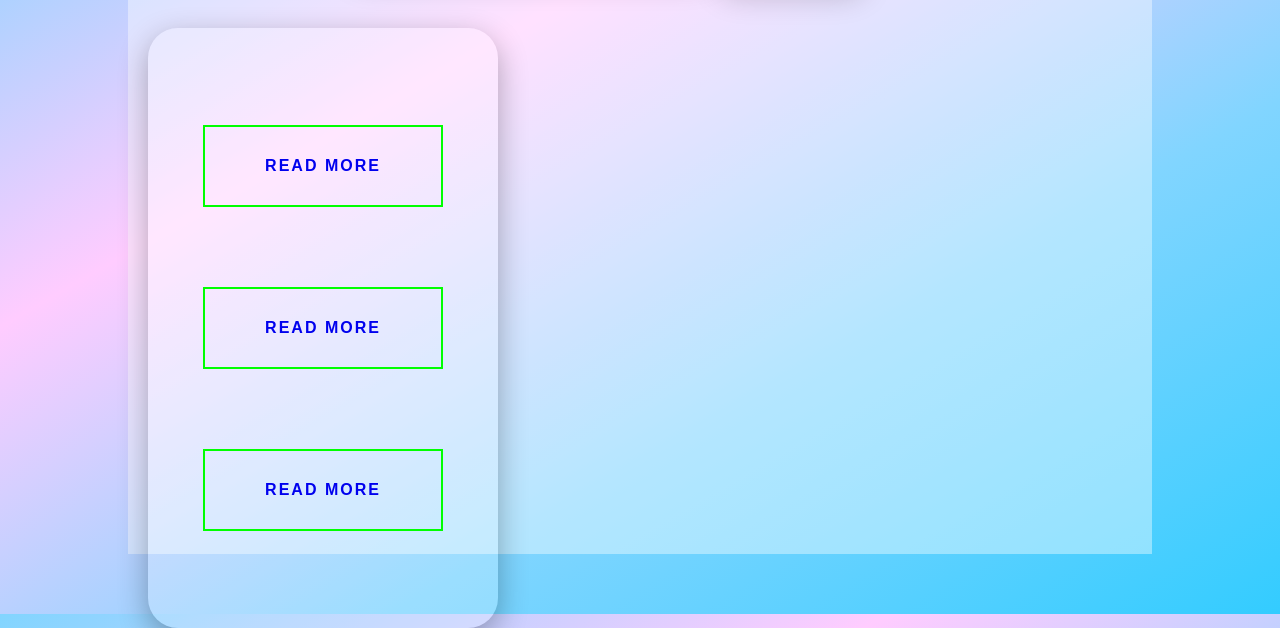
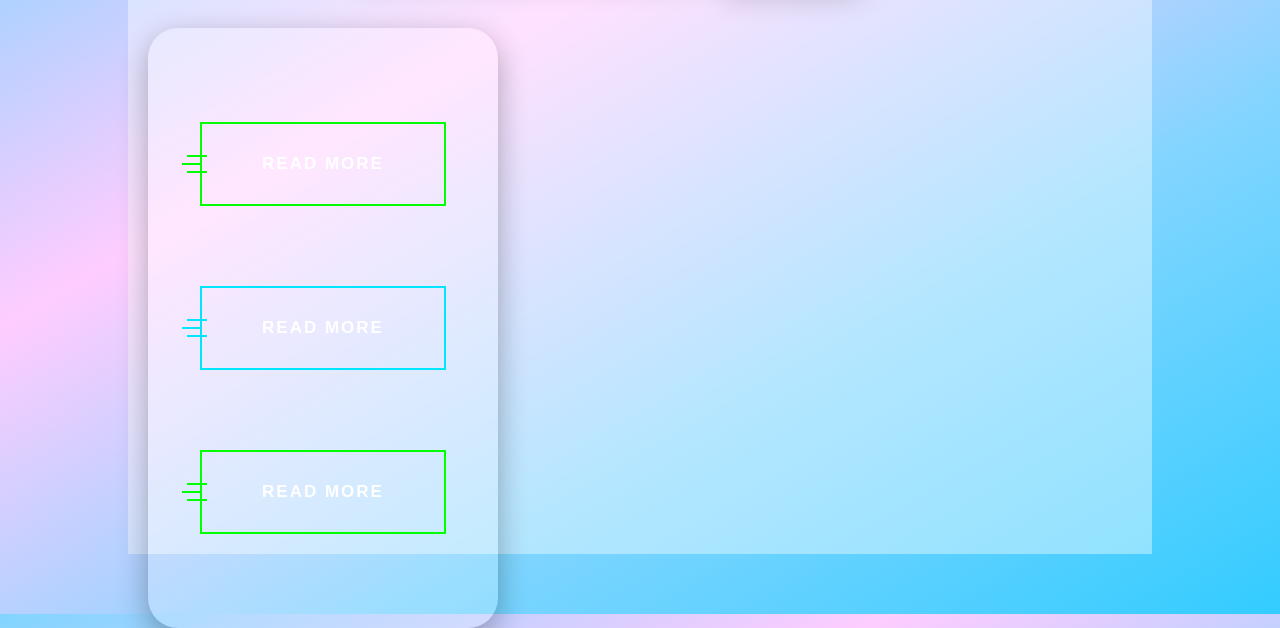
Before and after one commit to ramziddinolimov/express_backend, a website: page views/index.html in a window 1280 px wide. Shown: the part 186-814 px from the top of the page. Drawn offline with Linux system fonts and the light colour scheme; files that its build step writes are made by us from their sources; files whose address does not match are found by name.

Commit message:
link continued

```diff
--- a/public/style.css
+++ b/public/style.css
@@ -125,7 +125,7 @@ body{
 
 }
 
-.sidebar a{
+.sidebar button{
     position: relative;
     display: inline-block;
     padding: 30px 60px;
@@ -134,4 +134,36 @@ body{
     text-transform: uppercase;
     font-weight: 600;
     letter-spacing: 2px;
+    -webkit-box-reflect: below 50px linear-gradient (transparent, #0002);
+    transition: .5s;
+    outline: none;
+    cursor: pointer;
+    font-size: 17px;
+    color: white;
+    background: none;
 }
+
+.sidebar button:hover{
+    color: black;
+}
+
+.sidebar button:nth-child(2){
+    filter: hue-rotate(80deg);
+}
+
+.sidebar button::before{
+    content: "";
+    position: absolute;
+    left: -20px;
+    top: 50%;
+    transform: translateY(-50%);
+    width: 20px;
+    height: 2px;
+    background: #0f0;
+    box-shadow: 5px -8px 0 #0f0,
+                5px 8px 0 #0f0;
+}
+
+.sidebar button:hover::before{
+    width: 60%;
+}
--- a/views/index.html
+++ b/views/index.html
@@ -45,9 +45,9 @@
 
         </div>
         <div class="sidebar">
-            <a href="#"> <span>Read More</span></a>
-            <a href="#"> <span>Read More</span></a>
-            <a href="#"> <span>Read More</span></a>
+            <button> <span>Read More</span></button>
+            <button> <span>Read More</span></button>
+            <button> <span>Read More</span></button>
         </div>
     </div>
 
```
